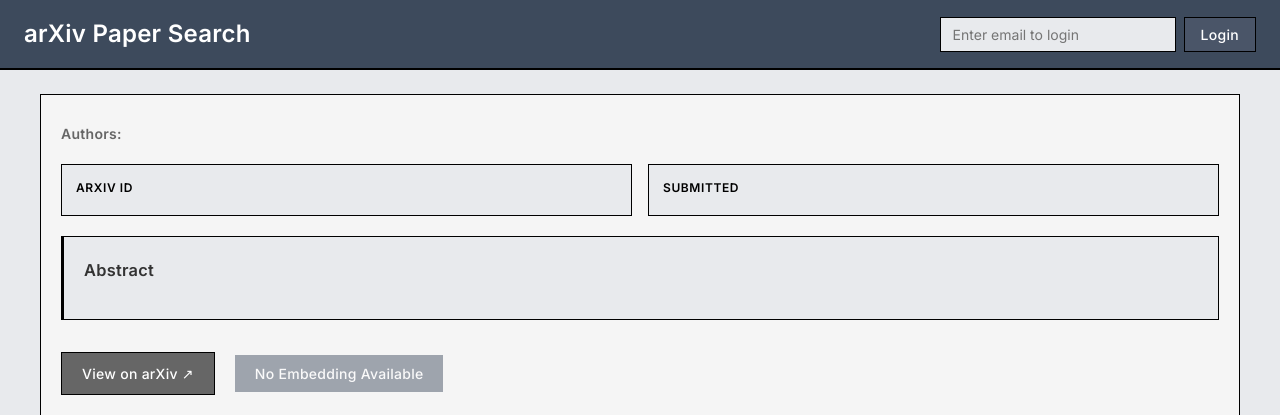
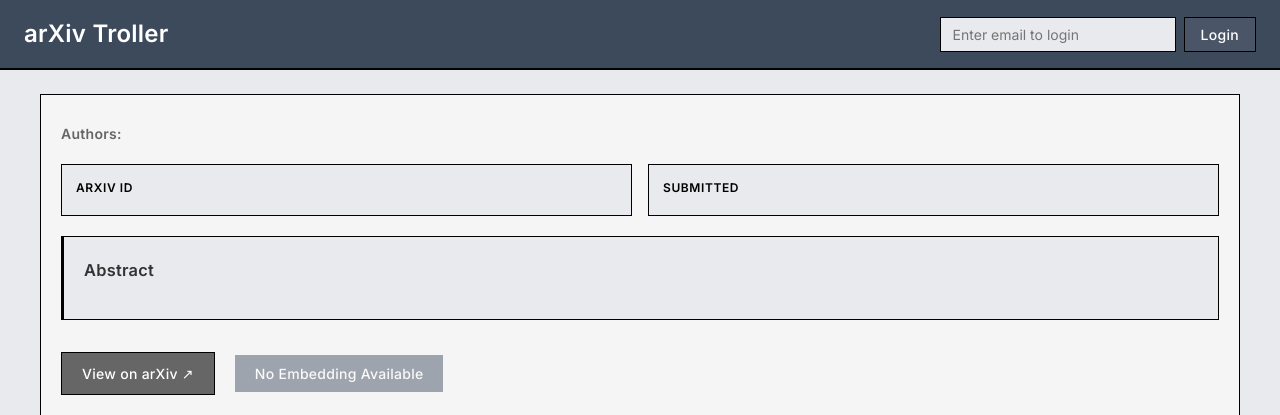
Before and after one commit to igm503/arxiv-troller, a Django app: template django/papers/templates/papers/detail.html in a window 1280 px wide. Shown: the top 415 px of the page. Run offline with Django 5.2, Linux system fonts and the light colour scheme; the template is opened without the code that fills it, so the values that code supplies are empty; parts of the project's set-up code (start-up, migrations or seed data) failed here and were passed over.

Commit message:
changed title

```diff
--- a/django/papers/templates/papers/base.html
+++ b/django/papers/templates/papers/base.html
@@ -3,7 +3,7 @@
 <head>
     <meta charset="UTF-8">
     <meta name="viewport" content="width=device-width, initial-scale=1.0">
-    <title>{% block title %}arXiv Paper Search{% endblock %}</title>
+    <title>{% block title %}arXiv Troller{% endblock %}</title>
     <link rel="preconnect" href="https://fonts.googleapis.com">
     <link rel="preconnect" href="https://fonts.gstatic.com" crossorigin>
     <link href="https://fonts.googleapis.com/css2?family=Inter:wght@400;500;600&display=swap" rel="stylesheet">
@@ -626,7 +626,7 @@
     </script>
     <header>
         <div class="header-top">
-            <h1><a href="{% url 'papers:search' %}">arXiv Paper Search</a></h1>
+            <h1><a href="{% url 'papers:search' %}">arXiv Troller</a></h1>
 
             <div class="user-controls">
                 {% if user.is_authenticated %}
```
Also changed, not shown: README.md.
